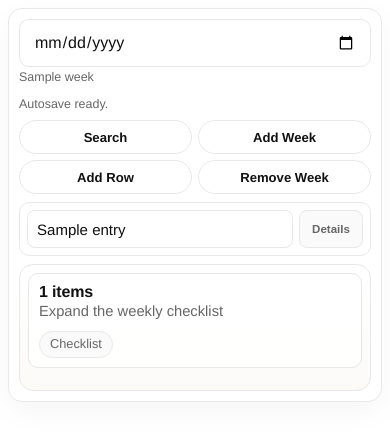
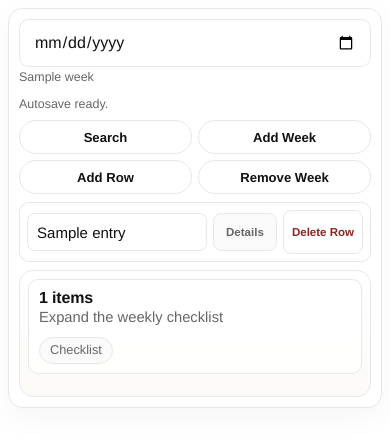
Before and after one commit to lajh87/recipes, a FastAPI app: template app/templates/meal_plan.html in a window 390 px wide. Shown: the part 41-488 px from the top of the page. Run offline with FastAPI, Linux system fonts and the light colour scheme; the template is opened without the code that fills it: most values are stand-ins (such as "Sample title", 1, 10 or a date in 2020).

Commit message:
Add meal plan row deletion and persistent empty weeks

```diff
--- a/app/main.py
+++ b/app/main.py
@@ -1565,6 +1565,11 @@ async def update_meal_plan_form(
         target_week = next((week for week in meal_plan.weeks if week.id == week_id), None)
         if target_week:
             append_blank_row(target_week)
+    elif planner_action.startswith("remove_row:"):
+        week_id, _, row_id = planner_action.split(":", 1)[1].partition(":")
+        target_week = next((week for week in meal_plan.weeks if week.id == week_id), None)
+        if target_week:
+            target_week.entries = [entry for entry in target_week.entries if entry.id != row_id]
     elif planner_action.startswith("remove:"):
         remove_week(meal_plan, planner_action.split(":", 1)[1])
 
@@ -1578,6 +1583,8 @@ async def update_meal_plan_form(
         notice_text = "Added a new week."
     elif planner_action.startswith("add_row:"):
         notice_text = "Added a new row."
+    elif planner_action.startswith("remove_row:"):
+        notice_text = "Deleted the row."
     elif planner_action.startswith("remove:"):
         notice_text = "Removed the week."
     else:
--- a/app/meal_plan.py
+++ b/app/meal_plan.py
@@ -512,8 +512,6 @@ def parse_meal_plan_form(
                     entry.title = recipe.title
             week.entries.append(entry)
 
-        if not week.entries:
-            week.entries.append(create_blank_row())
         sort_week_entries(week)
         document.weeks.append(week)
 
@@ -885,7 +883,7 @@ def _week_from_dict(payload: dict[str, object]) -> MealPlanWeek:
 
     # Backward compatibility for older structured plans that used fixed days/meals.
     days_payload = payload.get("days")
-    if not week.entries and isinstance(days_payload, list):
+    if not isinstance(entries_payload, list) and isinstance(days_payload, list):
         for day_item in days_payload:
             if not isinstance(day_item, dict):
                 continue
@@ -906,7 +904,7 @@ def _week_from_dict(payload: dict[str, object]) -> MealPlanWeek:
                 entry.recipe_id = recipe_id or None
                 if entry.title or entry.recipe_id or entry.weekday or entry.meal:
                     week.entries.append(entry)
-    if not week.entries:
+    if not week.entries and not isinstance(entries_payload, list):
         week.entries.append(create_blank_row())
     sort_week_entries(week)
     return week
--- a/app/static/styles.css
+++ b/app/static/styles.css
@@ -2091,7 +2091,7 @@ body.is-recipe-import-fallback::before {
 
 .meal-plan-week__header {
   display: grid;
-  grid-template-columns: minmax(0, 1fr) auto;
+  grid-template-columns: minmax(220px, 0.8fr) minmax(0, 2fr);
   gap: 18px;
   align-items: end;
   min-width: 0;
@@ -2116,6 +2116,7 @@ body.is-recipe-import-fallback::before {
   font-family: var(--font-display);
   font-size: 1.45rem;
   padding: 14px 16px;
+  width: 100%;
   max-width: 340px;
 }
 
@@ -2145,6 +2146,14 @@ body.is-recipe-import-fallback::before {
   gap: 10px;
 }
 
+.meal-plan-week__empty {
+  margin: 0;
+  padding: 16px;
+  color: var(--muted);
+  border: 1px dashed var(--line-strong);
+  border-radius: var(--radius-md);
+}
+
 .meal-plan-week__columns {
   display: grid;
   grid-template-columns: minmax(148px, 1fr) minmax(148px, 1fr) minmax(0, 2.7fr) 88px minmax(160px, 1.1fr);
@@ -2160,7 +2169,7 @@ body.is-recipe-import-fallback::before {
 
 .meal-plan-row {
   display: grid;
-  grid-template-columns: minmax(260px, 2.2fr) minmax(320px, 1.4fr);
+  grid-template-columns: minmax(260px, 2.2fr) minmax(384px, 1.4fr) auto;
   gap: 12px;
   align-items: center;
   padding: 14px 16px;
@@ -2175,6 +2184,14 @@ body.is-recipe-import-fallback::before {
 .meal-plan-row.is-complete {
   background: linear-gradient(180deg, #f7fbf7, #edf7ef);
   border-color: rgba(36, 97, 58, 0.16);
+}
+
+.meal-plan-row__delete {
+  grid-column: 3;
+  grid-row: 1;
+  min-height: 44px;
+  padding-inline: 12px;
+  color: var(--danger, #8d261f);
 }
 
 .meal-plan-row__item,
@@ -2983,10 +3000,15 @@ body.is-recipe-import-fallback::before {
   }
 
   .meal-plan-row {
-    grid-template-columns: 1fr;
+    grid-template-columns: minmax(0, 1fr) auto;
+  }
+
+  .meal-plan-row__delete {
+    grid-column: 2;
   }
 
   .meal-plan-row__meta {
+    grid-column: 1 / -1;
     grid-template-columns: minmax(120px, 1fr) minmax(120px, 1fr) minmax(72px, 0.55fr) minmax(132px, 1fr);
   }
 
@@ -3157,11 +3179,17 @@ body.is-recipe-import-fallback::before {
   }
 
   .meal-plan-row {
-    grid-template-columns: 1fr;
+    grid-template-columns: minmax(0, 1fr) auto;
     gap: 6px;
     padding: 7px;
     border-radius: var(--radius-sm);
     box-shadow: none;
+  }
+
+  .meal-plan-row__delete {
+    padding: 0 8px;
+    font-size: 0.72rem;
+    border-radius: 8px;
   }
 
   .meal-plan-row__item {
--- a/app/templates/base.html
+++ b/app/templates/base.html
@@ -4,7 +4,7 @@
     <meta charset="UTF-8" />
     <meta name="viewport" content="width=device-width, initial-scale=1.0" />
     <title>{% block title %}{{ app_name }}{% endblock %}</title>
-    <link rel="stylesheet" href="{{ url_for('static', path='/styles.css') }}?v=20260830-recipe-import-2" />
+    <link rel="stylesheet" href="{{ url_for('static', path='/styles.css') }}?v=20261031-meal-plan-delete" />
   </head>
   <body>
     <main class="page-shell">
--- a/app/templates/meal_plan.html
+++ b/app/templates/meal_plan.html
@@ -176,7 +176,16 @@
                     </span>
                   </div>
                 </div>
+                <button
+                  class="button button--secondary meal-plan-row__delete"
+                  type="submit"
+                  name="planner_action"
+                  value="remove_row:{{ week.id }}:{{ entry.id }}"
+                  aria-label="Delete row: {{ entry.title or 'empty meal' }}"
+                >Delete Row</button>
               </section>
+            {% else %}
+              <p class="meal-plan-week__empty">No meals planned for this week. Use Add Row to plan a meal.</p>
             {% endfor %}
           </div>
 
```
Also changed, not shown: tests/test_meal_plan_rows.py (added, +136 -0 lines).
